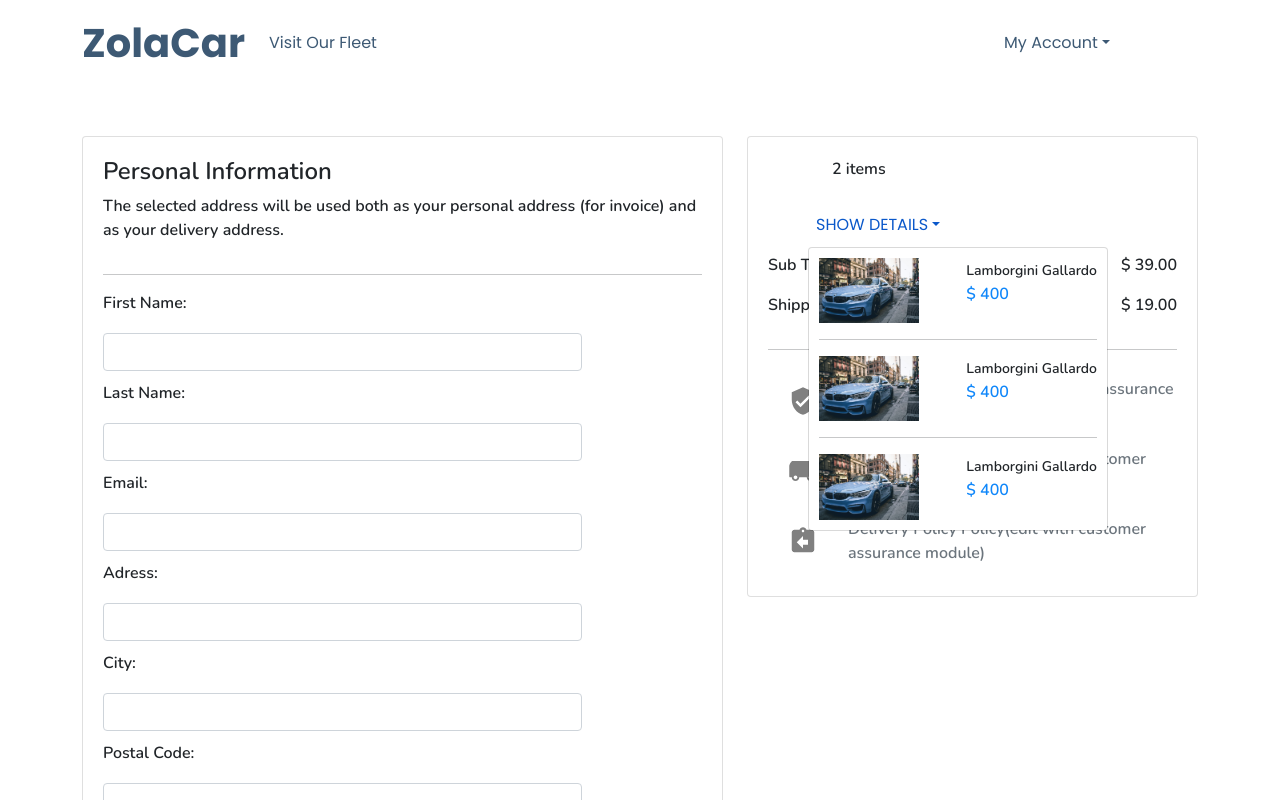
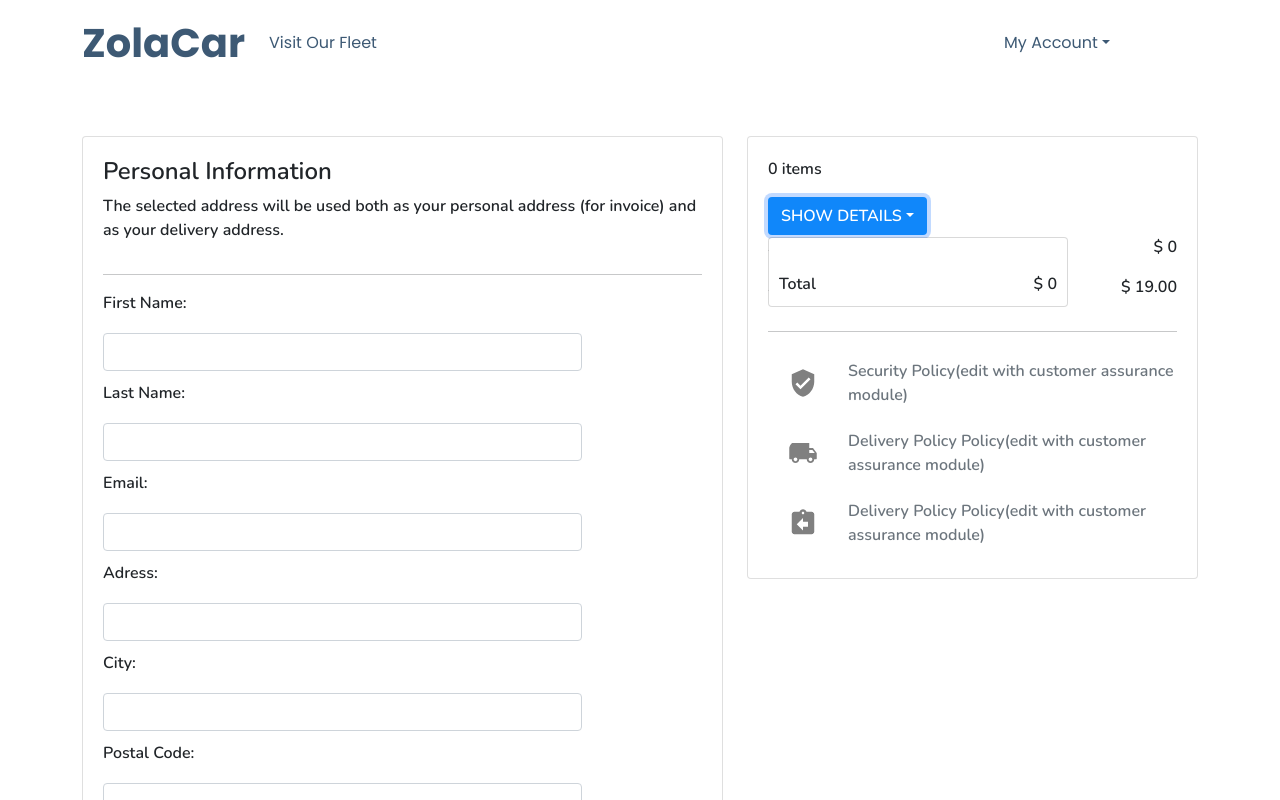
Before and after one commit to Marcos8060/upcar, a React (Create React App) app: page /checkout in a window 1280 px wide. Both pictures are taken after a click on the button "SHOW DETAILS". Shown: the top 800 px of the page. Built offline with nearby package versions, Linux system fonts and the light colour scheme.

Commit message:
added dynamic data to the checkout page

```diff
--- a/src/components/Checkout.js
+++ b/src/components/Checkout.js
@@ -1,11 +1,20 @@
-import React from "react";
+import React,{useState,useEffect} from "react";
 import "./css/checkout.css";
-import car from "../images/car1.jpg";
 import VerifiedUserIcon from "@material-ui/icons/VerifiedUser";
 import LocalShippingIcon from "@material-ui/icons/LocalShipping";
 import AssignmentReturnIcon from "@material-ui/icons/AssignmentReturn";
+import { GlobalContext } from "../context";
 
 function Checkout() {
+  const { state:{cart}} = GlobalContext();
+  const [total, setTotal] = useState();
+
+  useEffect(() => {
+    setTotal(
+      cart.reduce((acc, curr) => acc + Number(curr.price) * curr.qty, 0)
+    );
+  }, [cart]);
+
   return (
     <div className="app__checkout">
       <div className="container">
@@ -53,95 +62,48 @@ function Checkout() {
           </div>
           <div className="col-md-5 mb-4">
             <div className="card">
-              <p className="items">2 items</p>
-              <nav class="navbar navbar-expand-lg">
-                <div class="container-fluid">
-                  <a class="navbar-brand" href="#"></a>
-                  <button
-                    class="navbar-toggler"
-                    type="button"
-                    data-bs-toggle="collapse"
-                    data-bs-target="#navbarNavDropdown"
-                    aria-controls="navbarNavDropdown"
-                    aria-expanded="false"
-                    aria-label="Toggle navigation"
-                  >
-                    <span class="navbar-toggler-icon"></span>
-                  </button>
-                  <div class="collapse navbar-collapse" id="navbarNavDropdown">
-                    <ul class="navbar-nav me-auto">
-                      <li class="nav-item dropdown">
+              <p className="items">{cart.length} items</p>
+              <div class="dropdown">
               <a
-                          class="nav-link dropdown-toggle"
+                className="btn dropdown-toggle viewCartBtn"
                 href="#"
-                          id="navbarDropdownMenuLink"
                 role="button"
+                id="dropdownMenuLink"
                 data-bs-toggle="dropdown"
                 aria-expanded="false"
               >
                 SHOW DETAILS
               </a>
-                        <ul
-                          class="dropdown-menu"
-                          aria-labelledby="navbarDropdownMenuLink"
-                        >
+
+              <ul class="dropdown-menu" aria-labelledby="dropdownMenuLink">
+                {cart.map((car) => (
+                  <>
                     <div className="d-flex justify-content-between">
                       <div>
                         <img
                           className="img-fluid cartImg"
-                                src={car}
+                          src={car.image}
                           alt=""
                         />
                       </div>
                       <div>
-                              <small className="fw-bold">
-                                Lamborgini Gallardo
-                              </small>
+                        <small className="fw-bold">{car.name}</small>
                         <br />
-                              <span className="cartPrice">$ 400</span>
+                        <span className="cartPrice">$ {car.price}</span>
                       </div>
                     </div>
                     <hr />
-                          <div className="d-flex justify-content-between">
-                            <div>
-                              <img
-                                className="img-fluid cartImg"
-                                src={car}
-                                alt=""
-                              />
-                            </div>
-                            <div>
-                              <small className="fw-bold">
-                                Lamborgini Gallardo
-                              </small>
-                              <br />
-                              <span className="cartPrice">$ 400</span>
-                            </div>
-                          </div>
-                          <hr />
-                          <div className="d-flex justify-content-between">
-                            <div>
-                              <img
-                                className="img-fluid cartImg"
-                                src={car}
-                                alt=""
-                              />
-                            </div>
-                            <div>
-                              <small>Lamborgini Gallardo</small>
-                              <br />
-                              <span className="cartPrice">$ 400</span>
-                            </div>
+                  </>
+                ))}
+                <div className="d-flex justify-content-between align-items-center mt-4">
+                    <span>Total</span>
+                    <span>$ {total}</span>
                 </div>
               </ul>
-                      </li>
-                    </ul>
             </div>
-                </div>
-              </nav>
               <div className="d-flex justify-content-between align-items-center">
                 <p>Sub Total</p>
-                <p>$ 39.00</p>
+                <p>$ {total}</p>
               </div>
               <div className="d-flex justify-content-between align-items-center">
                 <p>Shipping</p>
--- a/src/components/css/checkout.css
+++ b/src/components/css/checkout.css
@@ -18,6 +18,3 @@
 .form-control:focus{
     box-shadow: none;
 }
-.items{
-    margin-left: 8vh;
-}
```
Lines whose indentation alone changed are shown as unchanged.
